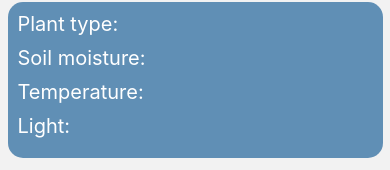
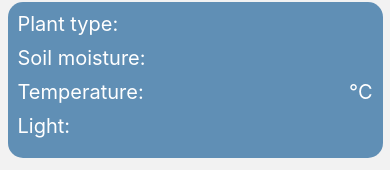
Before and after one commit to baremikkel/EiT-buddy, a React Native app in the folder buddy-app/: screen /BuddyScreen in a window 390 px wide. Shown: the part 114-284 px from the top of the page. Built offline with nearby package versions, Linux system fonts and the light colour scheme; no server answers.

Commit message:
Finalize merge

```diff
--- a/buddy-app/screens/Buddyscreen.tsx
+++ b/buddy-app/screens/Buddyscreen.tsx
@@ -156,7 +156,7 @@ export const Buddyscreen = () => {
         </View>
         <View style={style.text_pair}>
           <Text style={style.text_l}>Temperature: </Text>
-          <Text style={style.text_r}>{temp}</Text>
+          <Text style={style.text_r}>{temp}°C</Text>
         </View>
         <View style={style.text_pair}>
           <Text style={style.text_l}>Light: </Text>
--- a/buddy-app/screens/LoginScreen.tsx
+++ b/buddy-app/screens/LoginScreen.tsx
@@ -25,14 +25,15 @@ export const Login = () => {
     ) => {
         axios.get(getUrl() + '/users')
             .then((response) => {
-                response.data.forEach((user: {id: number; email: string}) => {
-                    if(Email.toLowerCase() == user.email.toLowerCase()) {
+                response.data.forEach((user: { id: number; email: string; name: string }) => {
+                    if (Email.toLowerCase() == user.email.toLowerCase()) {
                         setIsRegistered(true);
-                        axios.get(getUrl()+'/users/'+ user.id +'/verify?verify='+ Password)
+                        axios.get(getUrl() + '/users/' + user.id + '/verify?verify=' + Password)
                             .then((response) => {
                                 const validUser = response.data
-                            if(validUser) {
+                                if (validUser) {
                                     setIsValidPassword(true);
+                                    storeUser(user.id, [user.email, user.name]);
                                     login();
                                 } else {
                                     setIsValidPassword(false);
--- a/buddy-app/screens/storage/DataStorage.tsx
+++ b/buddy-app/screens/storage/DataStorage.tsx
@@ -5,7 +5,7 @@ let id: any;
 let buddyid: any;
 
 // To store an array
-export const storeUser = async (key: string, array: any[]) => {
+export const storeUser = async (key: number, array: any[]) => {
   try {
     id = key
     // Convert the array to a string manually
@@ -37,14 +37,14 @@ const getUserinfo = async (key: string): Promise<any[] | null> => {
 };
 
 export const getId = () => {
-    return id;
+  return id;
 }
 export const getBuddyId = () => {
-    return buddyid;
+  return buddyid;
 }
 export const setBuddyId = (newbuddyid: any) => {
   buddyid = newbuddyid;
 }
 export const getUrl = () => {
-    return 'http://192.168.0.167:8080';
+  return 'http://192.168.0.167:8080';
 }
```
Lines whose indentation alone changed are shown as unchanged.
